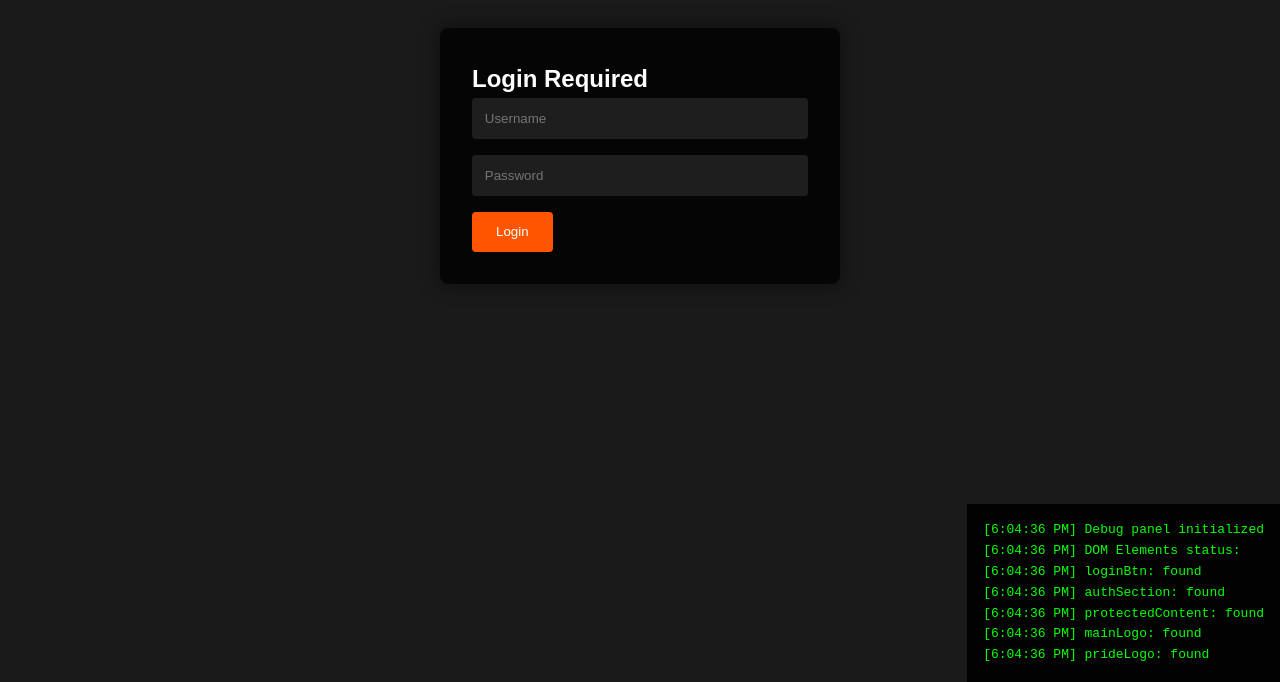
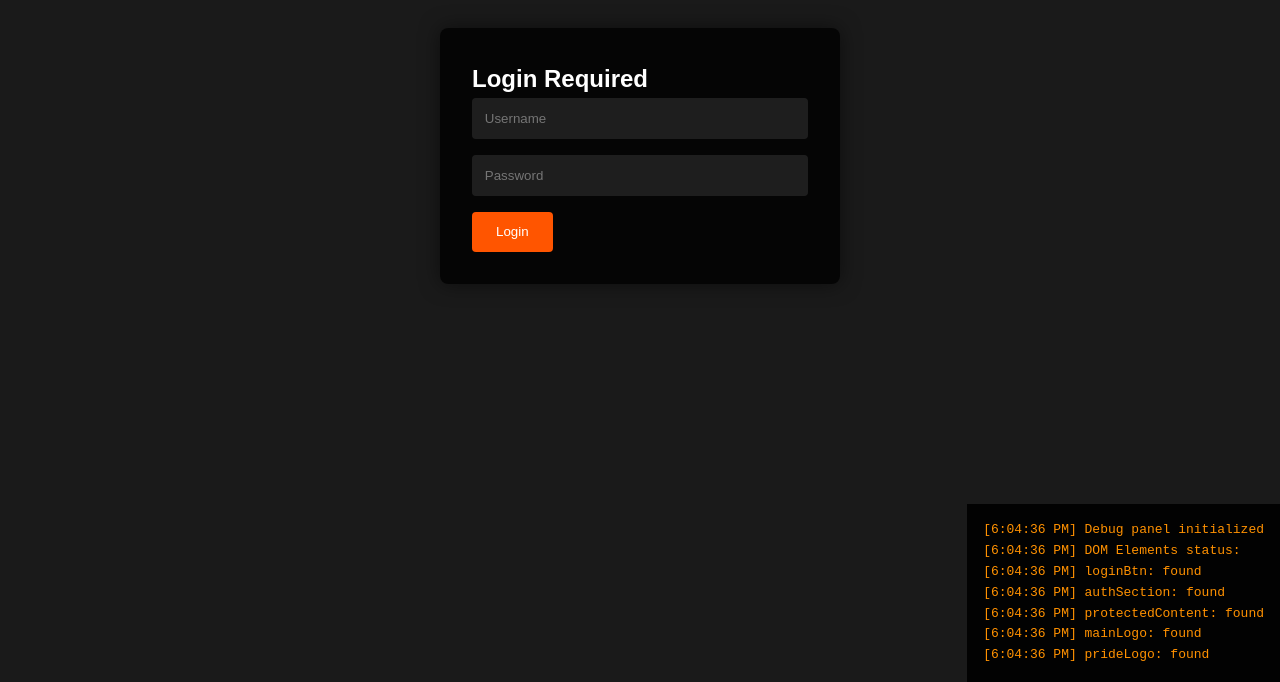
Before and after one commit to Toego59/underheat-studio, a website: page index.html in a window 1280 px wide. Shown: the part 118-800 px from the top of the page. Drawn offline with Linux system fonts and the light colour scheme.

Commit message:
Update website

```diff
--- a/index.html
+++ b/index.html
@@ -187,7 +187,7 @@
             right: 0;
             padding: 1rem;
             background-color: rgba(0, 0, 0, 0.9);
-            color: #00ff00;
+            color: #ff9100;
             font-family: monospace;
             max-width: 400px;
             max-height: 300px;
```
